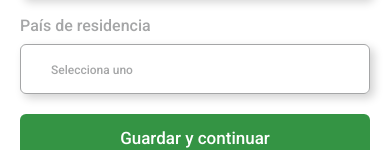
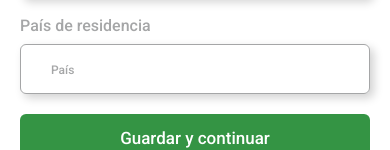
Before and after one commit to l0g0l/hackathonMWC, a React (Create React App) app: page /profile in a window 390 px wide. Shown: the part 487-637 px from the top of the page. Built offline with nearby package versions, Linux system fonts and the light colour scheme.

Commit message:
corregido responsive2

```diff
--- a/src/Pages/Profile/Profile.js
+++ b/src/Pages/Profile/Profile.js
@@ -27,7 +27,7 @@ const Profile = () => {
         name: "direccion"
     },
     {
-        placeholder: "Selecciona uno",
+        placeholder: "País",
         text: "País de residencia",
         error_msg: "",
         validationOptions: {
```
